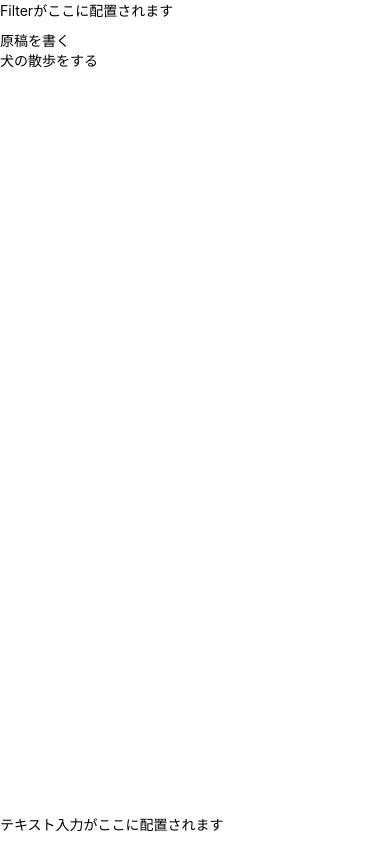
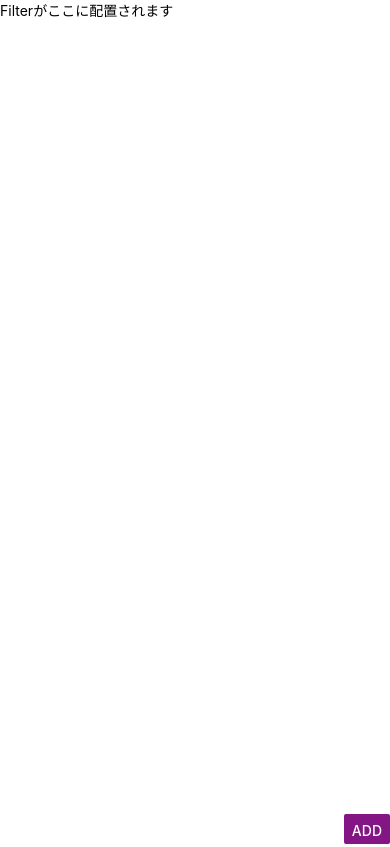
Before and after one commit to smellman/TodoApp, a React Native app: screen / in a window 390 px wide. Built offline with nearby package versions, Linux system fonts and the light colour scheme.

Commit message:
TODOの入力を実装

```diff
--- a/App.js
+++ b/App.js
@@ -6,43 +6,70 @@
   StatusBar,
   Platform,
   ScrollView,
-  FlatList, // 1: FlatListを追加
+  FlatList,
+  // 1: TextInputとButtonとKeyboardAvoidingViewを追加
+  TextInput,
+  Button,
+  KeyboardAvoidingView,
 } from 'react-native';
 
 const STATUSBAR_HEIGHT = Platform.OS == 'ios' ? 20 : StatusBar.currentHeight;
 
 export default class App extends React.Component {
 
-  // 2: コンストラクタを定義
   constructor(props) {
     super(props)
-    // 3: state を初期化
     this.state = {
-      todo: [
-        {index: 1, title: "原稿を書く", done: false},
-        {index: 2, title: "犬の散歩をする", done: false}
-      ],
-      currentIndex: 2
+      todo: [], // 2: TODOリストを空に
+      currentIndex: 0,
+      inputText: "", // 3: テキスト入力用の箱を用意
     }
   }
 
+  // 3: TODOリストへの追加処理
+  onAddItem = () => {
+    const title = this.state.inputText
+    if (title == "") {
+      return
+    }
+    const index = this.state.currentIndex + 1
+    const newTodo = {index: index, title: title, done: false}
+    const todo = [...this.state.todo, newTodo]
+    this.setState({
+      todo: todo,
+      currentIndex: index,
+      inputText: ""
+    })
+  }
+
   render() {
+    // 4: View を KeyboardAvoidingView へ変更、振る舞いをpaddingに
     return (
-      <View style={styles.container}>
+      <KeyboardAvoidingView style={styles.container} behavior="padding">
         <View style={styles.filter}>
           <Text>Filterがここに配置されます</Text>
         </View>
         <ScrollView style={styles.todolist}>
-          { /* 4: FlatListを実装 */ }
           <FlatList data={this.state.todo}
             renderItem={({item}) => <Text>{item.title}</Text>}
             keyExtractor={(item, index) => "todo_" + item.index}
           />
         </ScrollView>
         <View style={styles.input}>
-          <Text>テキスト入力がここに配置されます</Text>
+          { /* 5: テキスト入力とボタンを追加 */ }
+          <TextInput
+            onChangeText={(text) => this.setState({inputText: text})}
+            value={this.state.inputText}
+            style={styles.inputText}
+          />
+          <Button
+            onPress={this.onAddItem}
+            title="Add"
+            color="#841584"
+            style={styles.inputButton}
+            />
         </View>
-      </View>
+      </KeyboardAvoidingView>
     );
   }
 }
@@ -60,6 +87,14 @@
     flex: 1
   },
   input: {
-    height: 30
+    height: 30,
+    flexDirection: 'row', // 6: 下にある要素を横に並べる
   },
+  // 7: テキスト入力とボタンのスタイル
+  inputText: {
+    flex: 1,
+  },
+  inputButton: {
+    width: 100,
+  }
 });
```
